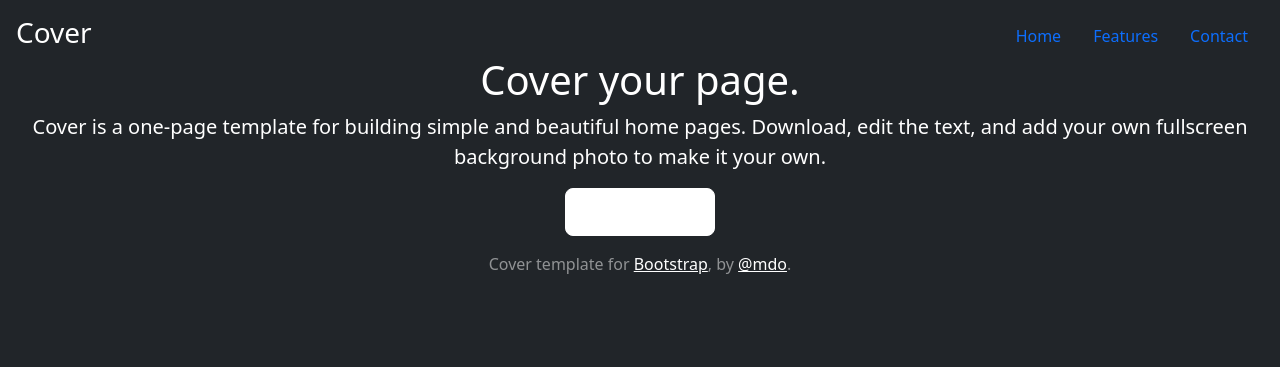
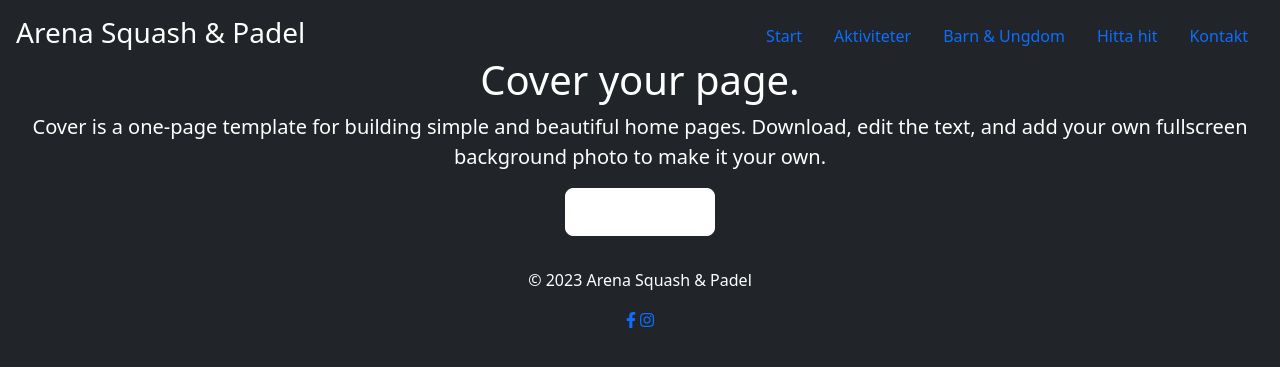
Before and after one commit to Arenasop/arenasop.github.io, a Jekyll site: the page built from index.html, in a window 1280 px wide. Shown: the top 367 px of the page. Built offline with Jekyll 4.4.1, drawn with Linux system fonts in a browser that asks for light colours.

Commit message:
SoMe links and footer

```diff
--- a/_layouts/default.html
+++ b/_layouts/default.html
@@ -8,6 +8,7 @@
     <link href="https://cdn.jsdelivr.net/npm/bootstrap@5.3.3/dist/css/bootstrap.min.css" rel="stylesheet" integrity="sha384-QWTKZyjpPEjISv5WaRU9OFeRpok6YctnYmDr5pNlyT2bRjXh0JMhjY6hW+ALEwIH" crossorigin="anonymous">
     <meta name="theme-color" content="#99cc33">
     <link href="cover.css" rel="stylesheet">
+    <link rel="stylesheet" href="https://cdnjs.cloudflare.com/ajax/libs/font-awesome/5.15.3/css/all.min.css">
     <style>
       .bd-placeholder-img {
         font-size: 1.125rem;
@@ -29,19 +30,25 @@
     <div class="cover-container d-flex w-100 h-100 p-3 mx-auto flex-column">
       <header class="mb-auto">
         <div>
-          <h3 class="float-md-start mb-0">Cover</h3>
+          <h3 class="float-md-start mb-0">Arena Squash & Padel</h3>
           <nav class="nav nav-masthead justify-content-center float-md-end">
-            <a class="nav-link active" aria-current="page" href="#">Home</a>
-            <a class="nav-link" href="#">Features</a>
-            <a class="nav-link" href="#">Contact</a>
+            <a class="nav-link active" aria-current="page" href="#start">Start</a>
+            <a class="nav-link" href="#aktiviteter">Aktiviteter</a>
+            <a class="nav-link" href="#junior">Barn & Ungdom</a>
+            <a class="nav-link" href="#hittahit">Hitta hit</a>
+            <a class="nav-link" href="#kontakt">Kontakt</a>
           </nav>
         </div>
       </header>
             {{ content }}
 
       <!-- FOOTER -->
-      <footer class="mt-auto text-white-50">
-        <p>Cover template for <a href="https://getbootstrap.com/" class="text-white">Bootstrap</a>, by <a href="https://twitter.com/mdo" class="text-white">@mdo</a>.</p>
+      <footer class="bg-dark text-white text-center py-3">
+        <div class="container">
+          <p>&copy; 2023 Arena Squash & Padel</p>
+          <a href="https://www.facebook.com/skarenapadel" target="_blank"><i class="fab fa-facebook-f"></i></a>
+          <a href="https://www.instagram.com/skarenapadel" target="_blank"><i class="fab fa-instagram"></i></a>
+        </div>
       </footer>
     </div>
     <script src="https://cdn.jsdelivr.net/npm/bootstrap@5.3.3/dist/js/bootstrap.bundle.min.js" integrity="sha384-YvpcrYf0tY3lHB60NNkmXc5s9fDVZLESaAA55NDzOxhy9GkcIdslK1eN7N6jIeHz" crossorigin="anonymous"></script>
```
